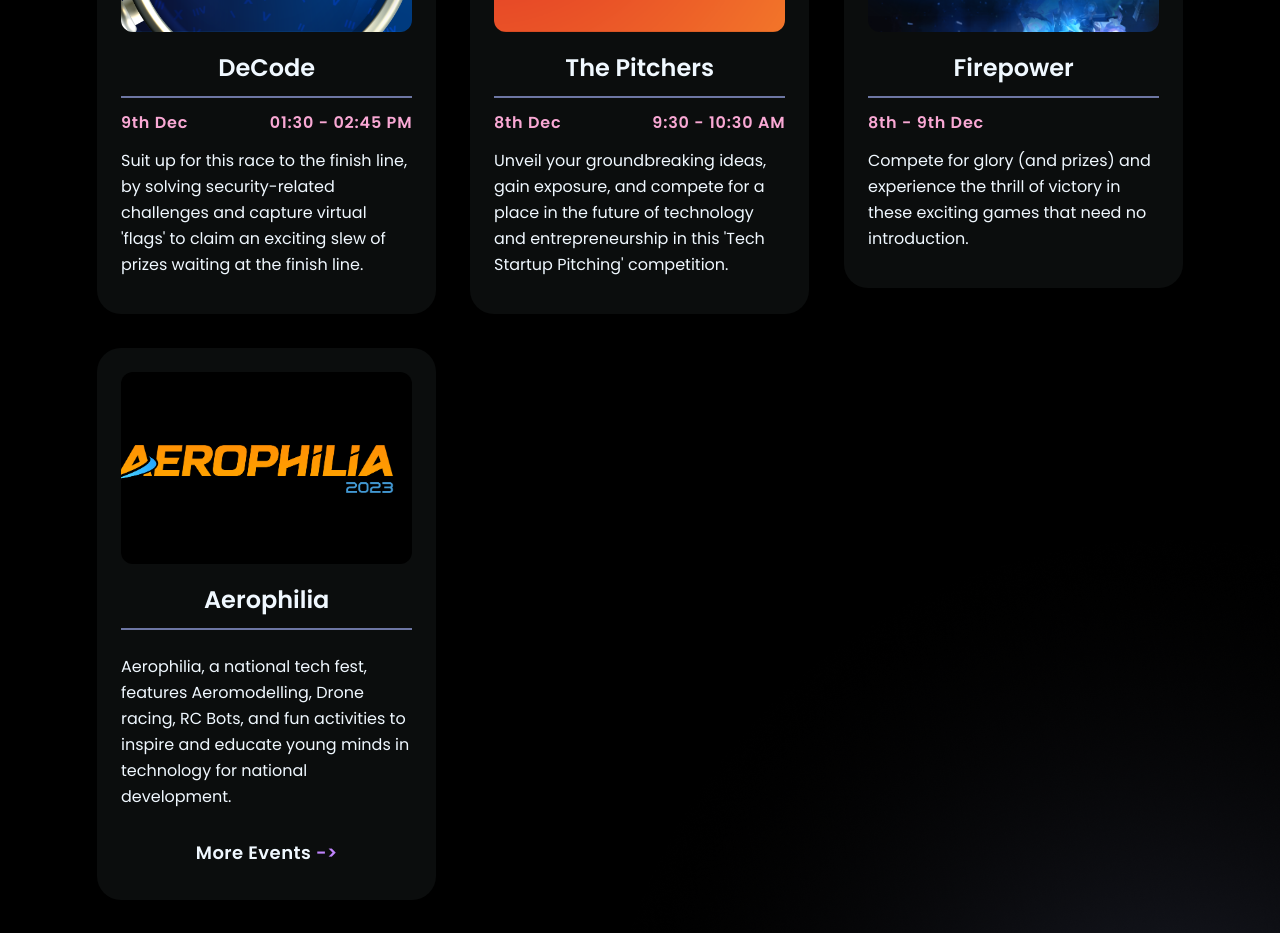
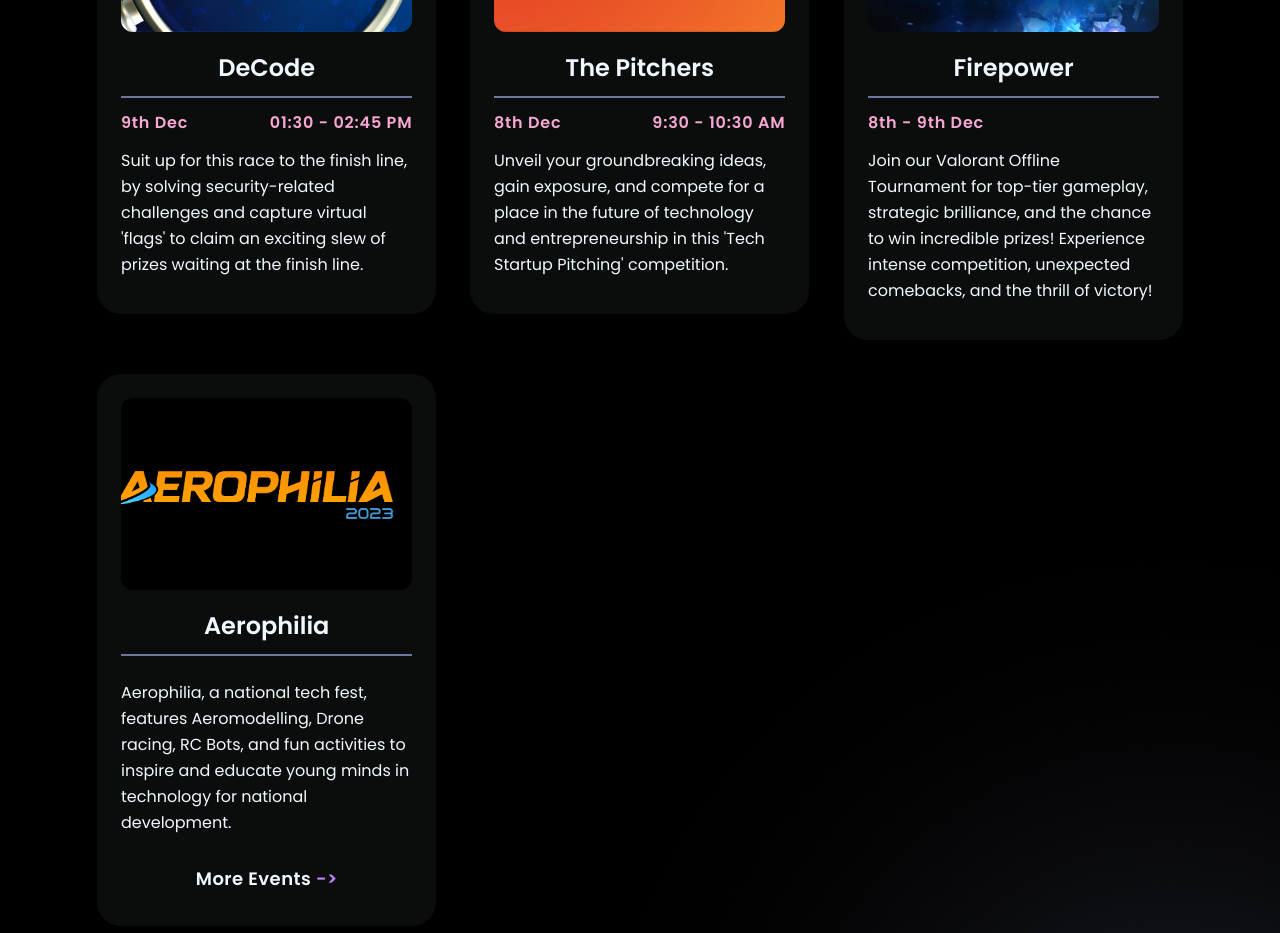
Before and after one commit to srajankumar/codeblaze, a Next.js app: page / in a window 1280 px wide. Shown: the part 3920-4853 px from the top of the page. Built offline with nearby package versions, Linux system fonts and the light colour scheme.

Commit message:
update: Firepower description

```diff
--- a/src/components/Events.tsx
+++ b/src/components/Events.tsx
@@ -102,7 +102,7 @@ const Events = () => {
     {
       title: "Firepower",
       description:
-        "Compete for glory (and prizes) and experience the thrill of victory in these exciting games that need no introduction.",
+        "Join our Valorant Offline Tournament for top-tier gameplay, strategic brilliance, and the chance to win incredible prizes! Experience intense competition, unexpected comebacks, and the thrill of victory!",
       imageSrc: "firepower.png",
       register: "",
       rule: "",
```
